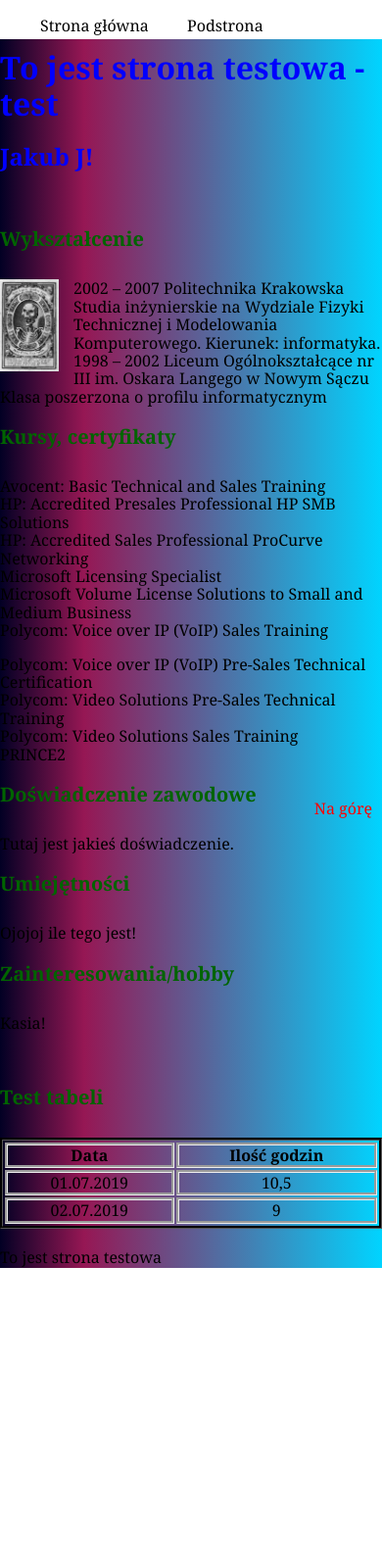
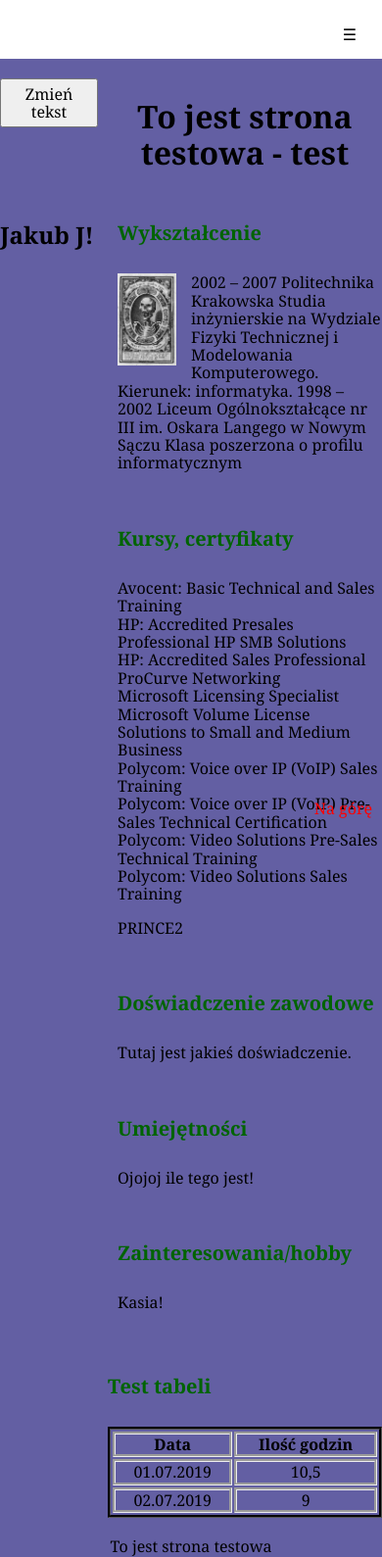
Before and after one commit to JJonakowski/homepage, a PHP site: page /indexwtf.html in a window 390 px wide. Shown: the whole page at 98% size. Before the commit the page ends 1294 px from the top, so only its background shows below. Run offline with PHP 8.4, Linux system fonts and the light colour scheme.

Commit message:
feat: grid / hamburger menu

```diff
--- a/css/style.css
+++ b/css/style.css
@@ -7,34 +7,58 @@ html {
 }
 
 body {
-    background: rgb(2,0,36);
-    background: linear-gradient(90deg, rgba(2,0,36,1) 0%, rgba(150,23,84,1) 22%, rgba(0,212,255,1) 100%);
+    background: rgb(99, 95, 163);
     font-family: Georgia, Arial, Helvetica;
+}
+
+.education__link {
+    text-decoration: none;
+}
+
+.footer {
+    text-align: center;
 }
 
 .main {
     width: 700px;
     max-width: 100%;
     margin: 0px auto;
-    padding-top: 30px;
+    padding-top: 80px;
+    display: grid;
+    grid-template-areas: "button header header"
+    "about . content";
+    grid-row-gap: 10px;
+    grid-column-gap: 10px;
     }
 
 .main__header {
-    color: blue;
+    color: rgb(0, 0, 0);
+    grid-area: header;
+    text-align: center;
 }
 
 .main__who-me {
-    color: blue;
+    color: rgb(0, 0, 0);
+    grid-area: about;
+
+}
+
+.main__who-me--red {
+    color: darkred;
+
 }
 
 .navigation__link {
-    color: black;
-    padding-top: 0;
     text-decoration: none;
-    min-width: 150px;
+    margin: 10px;
+}
+
+.navigation__list {
+    list-style: none;
+    padding: 0;
     display: flex;
-    flex-direction: row;
-    justify-content: flex-start
+    justify-content: center;
+
 }
 
 .navigation__item {
@@ -51,12 +75,14 @@ body {
 .top__header {
     position: fixed;
     width: 100%;
-    height: 40px;
+    min-height: 40px;
+    height: auto;
     top: 0;
     left: 0;
     box-sizing: border-box;
     background:  white;
     padding: 1px 1px 1px 1px;
+
 }
 
 .go__top {
@@ -75,6 +101,13 @@ body {
     margin: 0 15px 15px 0;
 }
 
+.header__button {
+    grid-area: button;
+    height: 50px;
+    width: 100px;
+
+}
+
 .certyfications__list {
     list-style: none;
     padding: 0;
@@ -82,6 +115,9 @@ body {
 
 .table {
     padding-bottom: 20px;
+    grid-area: content;
+    grid-column-start: 2;
+    grid-row-start: 3;
 }
 
 .table__body {
@@ -91,5 +127,49 @@ body {
 }
 
 td, th {
-        border: 3px groove;
+    border: 3px groove;
     }
+
+
+.grid {
+    grid-area: content;
+    display: grid;
+    grid-template-columns: 1fr 1fr;
+    grid-column-gap: 20px;
+    grid-row-gap: 20px;
+}
+
+@media (max-width: 690px) {
+    .grid {
+        grid-template-columns: 1fr;
+    }
+    .navigation__item {
+        margin: 15px;
+    }
+    .navigation__list {
+        flex-direction: column;
+        display:none;
+
+    }
+    .navigation__list--visible {
+        display: flex;
+    }
+    .navigation__switch {
+        border: none;
+        background: none;
+        padding: 16px;
+        position: absolute;
+        top: 10px;
+        right: 10px;
+    }
+    .top__header {
+        min-height: 60px;
+    }
+}
+
+@media (min-width: 691px) {
+    .navigation__switch {
+        display:none;
+    }
+
+}
--- a/indexwtf.html
+++ b/indexwtf.html
@@ -13,37 +13,48 @@
 <body>
     <header class="top__header">
         <nav class="navigation">
-            <ul class="navigation__link">
+            <ul class="navigation__list navigation__list--js">
+                <li class="navigation__item">
+                    <a class="navigation__link" href="indexwtf.html">Strona główna</a></li>
+                <li class="navigation__item">
+                    <a class="navigation__link" href="podstrona.html">Podstrona</a></li>
                 <li class="navigation__item">
                     <a class="navigation__link" href="indexwtf.html">Strona główna</a></li>
                 <li class="navigation__item">
                     <a class="navigation__link" href="podstrona.html">Podstrona</a></li>
             </ul>
         </nav>
+        <button class="navigation__switch navigation__switch--js" aria-label="Otwórz menu">&#x2630;</button>
     </header>
 
     <main class="main">
-        <header>
-            <h1 class="main__header">
+        <header class="main__header">
+            <h1>
                 To jest strona testowa - test
             </h1>
         </header>
 
         <section>
-            <h2 class="main__who-me">Jakub J!</h2>
+            <h2 class="main__who-me main__who-me--js">Jakub J!</h2>
         </section>
 
+        <button class="header__button header__button--js">Zmień tekst</button>
+
         <br>
-
+        <div class="grid">
             <section class="education education--js">
                 <h3 class="education__header">Wykształcenie</h3>
                 <img src="tatu.JPG" alt="tatu" class="education__picture">
-            <p class="education__list">2002 – 2007 Politechnika Krakowska Studia inżynierskie na Wydziale Fizyki
+                <p>
+                    2002 – 2007 Politechnika Krakowska Studia inżynierskie na Wydziale Fizyki
                     Technicznej i Modelowania
-                Komputerowego. Kierunek: informatyka.
-                <br>
-                1998 – 2002 Liceum Ogólnokształcące nr III im. Oskara Langego w Nowym Sączu Klasa poszerzona o profilu
-                informatycznym</p>
+                    Komputerowego. Kierunek: informatyka.</li>
+
+                    1998 – 2002 Liceum Ogólnokształcące nr III im. Oskara Langego w Nowym Sączu Klasa poszerzona o
+                    profilu
+                    informatycznym
+
+                </p>
             </section>
 
             <section class="certifications">
@@ -56,12 +67,13 @@
                         <li>Microsoft Licensing Specialist</li>
                         <li>Microsoft Volume License Solutions to Small and Medium Business</li>
                         <li>Polycom: Voice over IP (VoIP) Sales Training </li>
+                        <li>Polycom: Voice over IP (VoIP) Pre-Sales Technical Certification</li>
+                        <li>Polycom: Video Solutions Pre-Sales Technical Training</li>
+                        <li>Polycom: Video Solutions Sales Training</li>
                     </ul>
 
                     <ol class="certyfications__list">
-                    <li>Polycom: Voice over IP (VoIP) Pre-Sales Technical Certification</li>
-                    <li>Polycom: Video Solutions Pre-Sales Technical Training</li>
-                    <li>Polycom: Video Solutions Sales Training</li>
+
                         <li>PRINCE2</li>
                     </ol>
                 </p>
@@ -83,7 +95,7 @@
                 <h3 class="hobby__header">Zainteresowania/hobby</h3>
                 <p>Kasia!</p> <br>
             </section>
-
+        </div>
         <section class="table">
             <h3 class="table__header">Test tabeli</h3>
             <table class="table__body">
@@ -111,7 +123,7 @@
 
     </main>
 
-    <footer>
+    <footer class="footer">
         <a href="#top" class="go__top">Na górę</a>
         To jest strona testowa</footer>
 
--- a/script.js
+++ b/script.js
@@ -1,36 +1,29 @@
-const name='Jakub';
-const age=36;
-console.log(`mam na imię ${name} i mam ${age} lat`);
+const button = document.querySelector('.header__button--js'); //wybieramy button
 
-//const main__header = document.querySelector('.main__header');
-//console.log(main__header);
-//console.log(main__header.innerHTML);
-//main__header.innerHTML = `<i>mam</i> na imię ${name} i mam ${age} lat`
-
-//const section = document.querySelectorAll('section');
-//console.log(section);
-//console.log(section[1]);
-
-//const about = document.querySelector('.main__who-me');
-//about.innerHTML = `xxxxxxxxxxxxxxxxxxxxxxxxxxxxxxxxxxxxxxxx`;
-
-function kalkulator (x) {
-x=x+1;
-console.log(x);
-return x*2;
+function klik() {
+    console.log('halo');
 }
 
-console.log(kalkulator(2));
-//const licz = kalkulator(2);
-//console.log(licz);
+//button.addEventListener('click', klik); //dodajemy listenera dzialajacego na klikniecie z funkcja
 
-const calc = (x) => {
-x=x+2;
-console.log(x);
-return x*2;
-}
+const main = document.querySelector('.main__who-me--js');
 
-console.log(calc(1));
+button.addEventListener('click', (e) => { //e pokazuje wszystkie szczegoly elementu
+    console.log(e);
+    main.innerHTML = `klik klik`;
+//  main.classList.add('main__who-me--red'); //zmienia kolor naglowka na czerwony
+     main.classList.toggle('main__who-me--red'); // kazde klikniecie powoduje zmiene koloru czarny-czerwony-czarny
+//if (main.classList.contains('main__who-me--red')) { //zwraca tru/false
+//    console.log('jest klasa');
+//} else {
+//   console.log('klasy nie ma');
+//}
+})
 
-const calcul = x => (x*2);
-console.log(calcul(1));
+const navigationSwitch = document.querySelector('.navigation__switch--js');
+
+
+navigationSwitch.addEventListener('click', (e) => {
+    const navigationList = document.querySelector('.navigation__list--js');
+    navigationList.classList.toggle('navigation__list--visible');
+});
```
Lines whose indentation alone changed are shown as unchanged.
